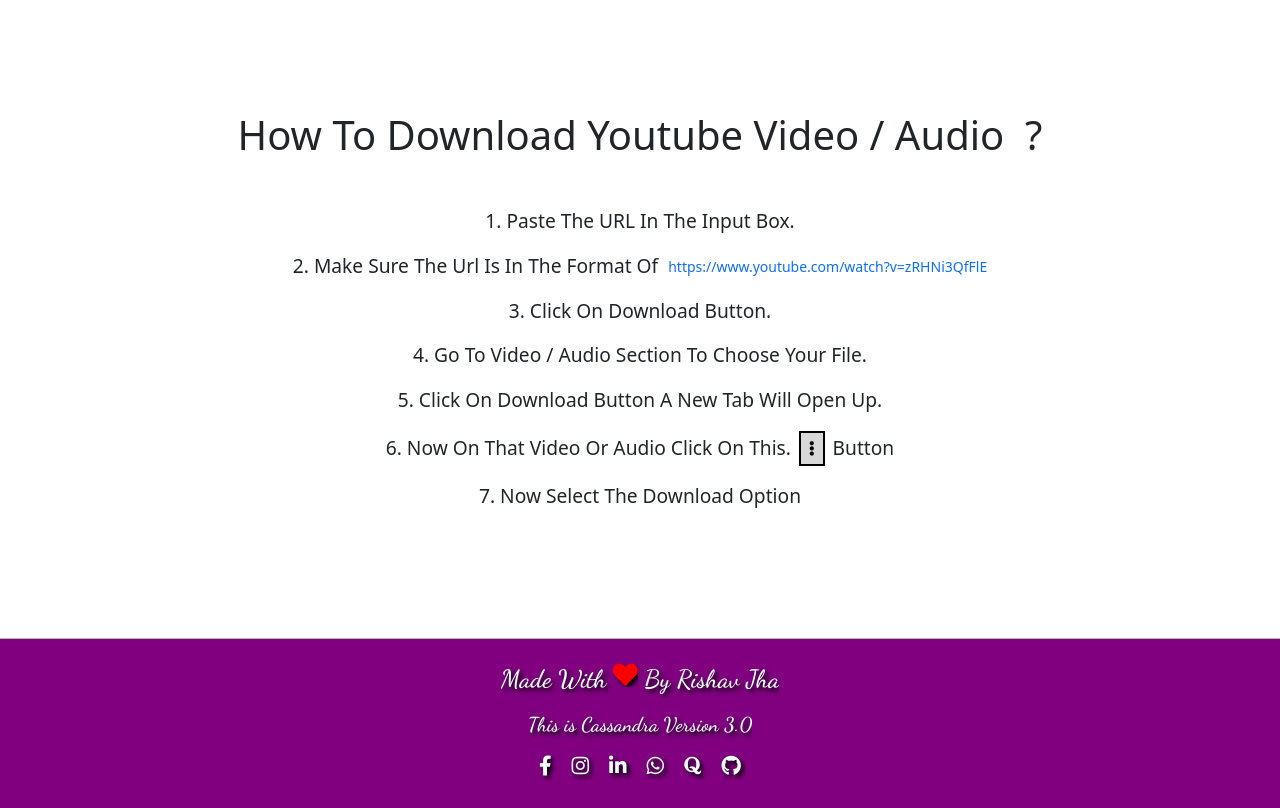
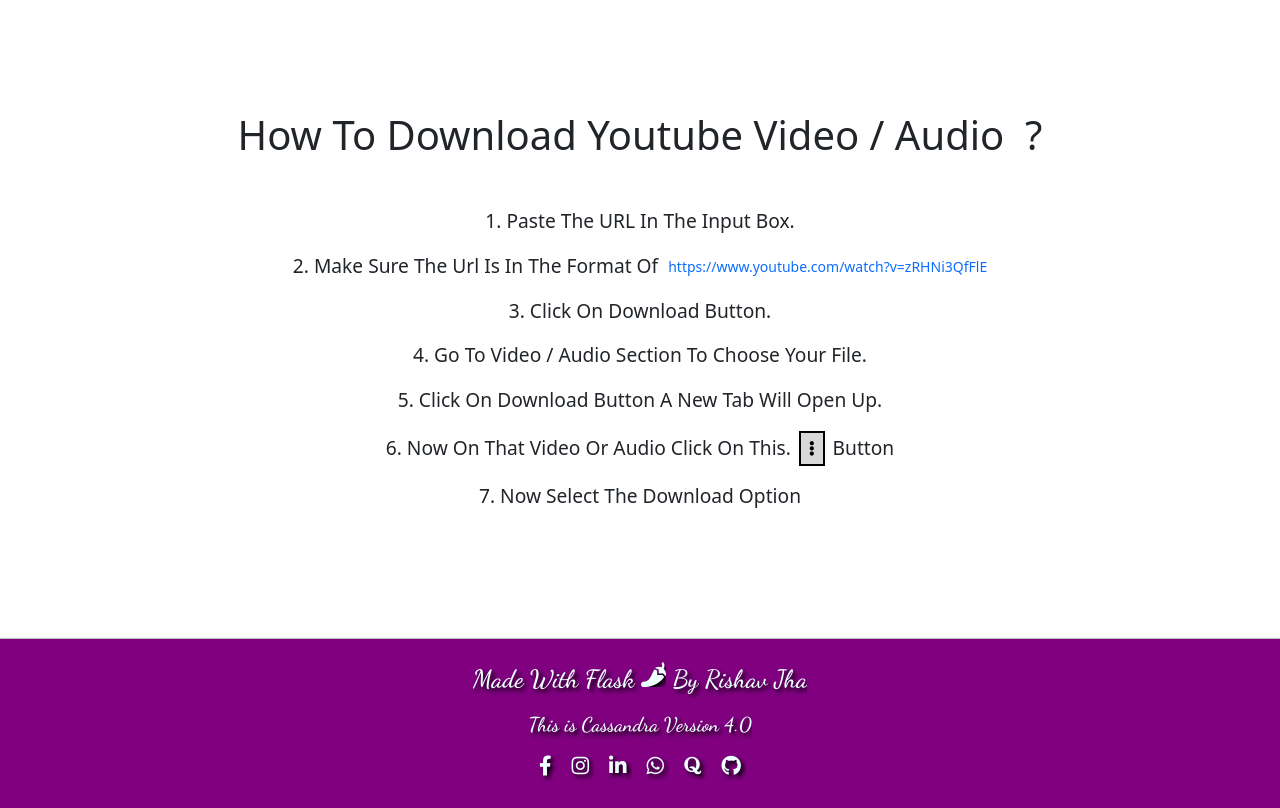
Before and after one commit to rishav-jha-mech/Cassandra-V4, a Python web app: template templates/index.html in a window 1280 px wide. Shown: the part 818-1626 px from the top of the page. Run offline with Jinja, Linux system fonts and the light colour scheme; the template is opened without the code that fills it, so the values that code supplies are empty; some libraries are stand-ins or nearby versions.

Commit message:
updated texts

```diff
--- a/templates/base.html
+++ b/templates/base.html
@@ -55,10 +55,10 @@
             <!-- FOOTER CASSANDRA-->
         <div id="foot" class="footer py-3 my-0 mx-0">
     <p style="font-size: 25px;">
-      Made With <i style=" color: red;" class="fas fa-heart"></i> By Rishav Jha
+      Made With Flask  <i class="fas fa-pepper-hot"></i> By Rishav Jha
     </p>
     <p style="font-size: 20px;">
-      This is Cassandra Version 3.0
+      This is Cassandra Version 4.0
     </p>
       <div class="social">
         <a id="samaj" href="https://www.facebook.com/profile.php?id=100057462975710" target="_blank"><i class="fab fa-facebook-f">     </i></a>
--- a/templates/index.html
+++ b/templates/index.html
@@ -75,7 +75,7 @@
       <td>{{i.mime_type}}</td>
       <td class="hide">{{i.fps}}</td>
       <td>{{i.filesize}} Bytes</td>
-      <td> <a href="{{i.url}}" target="_blank"><button class="btn btn-primary">Download</button></a> </td>
+      <td> <a href="{{i.url}}" target="_blank"><button class="btn btn-primary py-2">Download</button></a> </td>
     </tr>
   {% endfor %}
   </tbody>
```
